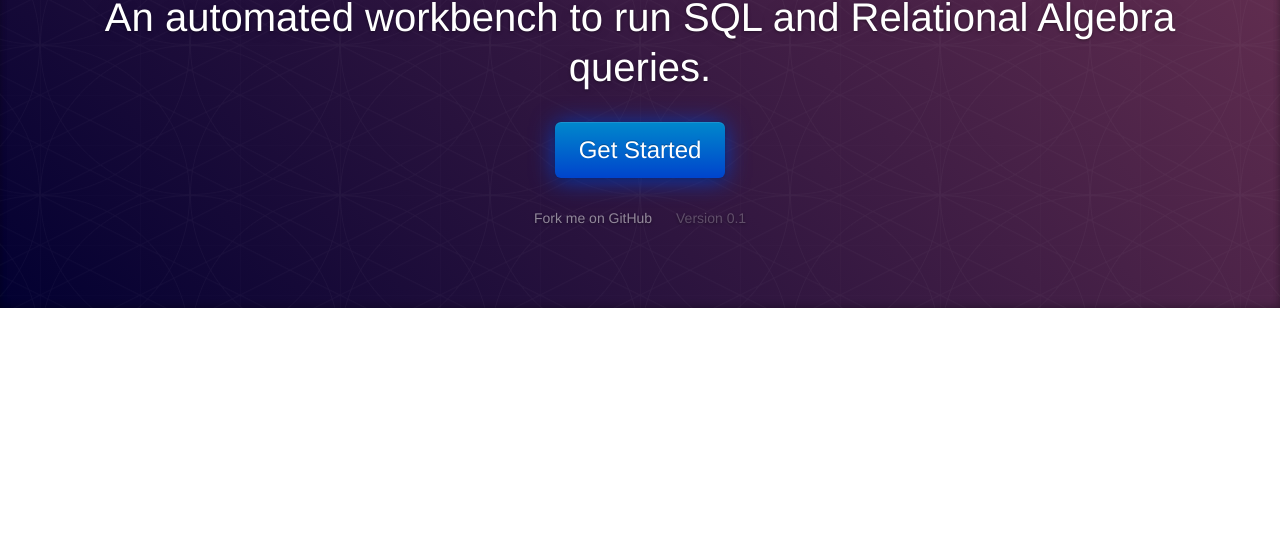
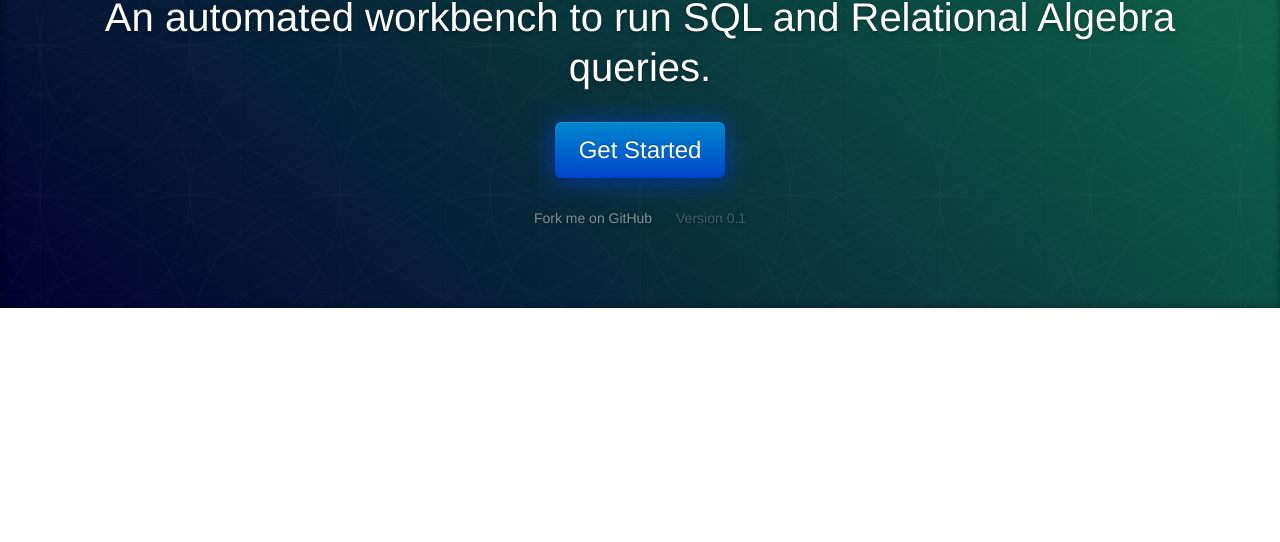
Before and after one commit to siddharthlatest/InteractiveSQL, a plain HTML site: page index.html in a window 1280 px wide. Shown: the part 258-800 px from the top of the page. Drawn offline with Linux system fonts and the light colour scheme.

Commit message:
Modify navbar's bg, and jumbotron's bg
Use complementary gradient colors for both

```diff
--- a/assets/css/docs.css
+++ b/assets/css/docs.css
@@ -94,13 +94,13 @@ hr.soften {
   text-align: center;
   text-shadow: 0 1px 3px rgba(0,0,0,.4), 0 0 30px rgba(0,0,0,.075);
   background: #020031; /* Old browsers */
-  background: -moz-linear-gradient(45deg,  #020031 0%, #6d3353 100%); /* FF3.6+ */
-  background: -webkit-gradient(linear, left bottom, right top, color-stop(0%,#020031), color-stop(100%,#6d3353)); /* Chrome,Safari4+ */
-  background: -webkit-linear-gradient(45deg,  #020031 0%,#6d3353 100%); /* Chrome10+,Safari5.1+ */
-  background: -o-linear-gradient(45deg,  #020031 0%,#6d3353 100%); /* Opera 11.10+ */
-  background: -ms-linear-gradient(45deg,  #020031 0%,#6d3353 100%); /* IE10+ */
-  background: linear-gradient(45deg,  #020031 0%,#6d3353 100%); /* W3C */
-  filter: progid:DXImageTransform.Microsoft.gradient( startColorstr='#020031', endColorstr='#6d3353',GradientType=1 ); /* IE6-9 fallback on horizontal gradient */
+  background: -moz-linear-gradient(45deg,  #020031 0%, #10704A 100%); /* FF3.6+ */
+  background: -webkit-gradient(linear, left bottom, right top, color-stop(0%,#020031), color-stop(100%,#10704A)); /* Chrome,Safari4+ */
+  background: -webkit-linear-gradient(45deg,  #020031 0%,#10704A 100%); /* Chrome10+,Safari5.1+ */
+  background: -o-linear-gradient(45deg,  #020031 0%,#10704A 100%); /* Opera 11.10+ */
+  background: -ms-linear-gradient(45deg,  #020031 0%,#10704A 100%); /* IE10+ */
+  background: linear-gradient(45deg,  #020031 0%,#10704A 100%); /* W3C */
+  filter: progid:DXImageTransform.Microsoft.gradient( startColorstr='#020031', endColorstr='#10704A',GradientType=1 ); /* IE6-9 fallback on horizontal gradient */
   -webkit-box-shadow: inset 0 3px 7px rgba(0,0,0,.2), inset 0 -3px 7px rgba(0,0,0,.2);
      -moz-box-shadow: inset 0 3px 7px rgba(0,0,0,.2), inset 0 -3px 7px rgba(0,0,0,.2);
           box-shadow: inset 0 3px 7px rgba(0,0,0,.2), inset 0 -3px 7px rgba(0,0,0,.2);
@@ -112,7 +112,7 @@ hr.soften {
   line-height: 1;
 }
 .jumbotron p {
-  font-size: 24px;
+  font-size: 20px;
   font-weight: 300;
   line-height: 30px;
   margin-bottom: 30px;
```
Also changed, not shown: assets/css/bootstrap.css.
